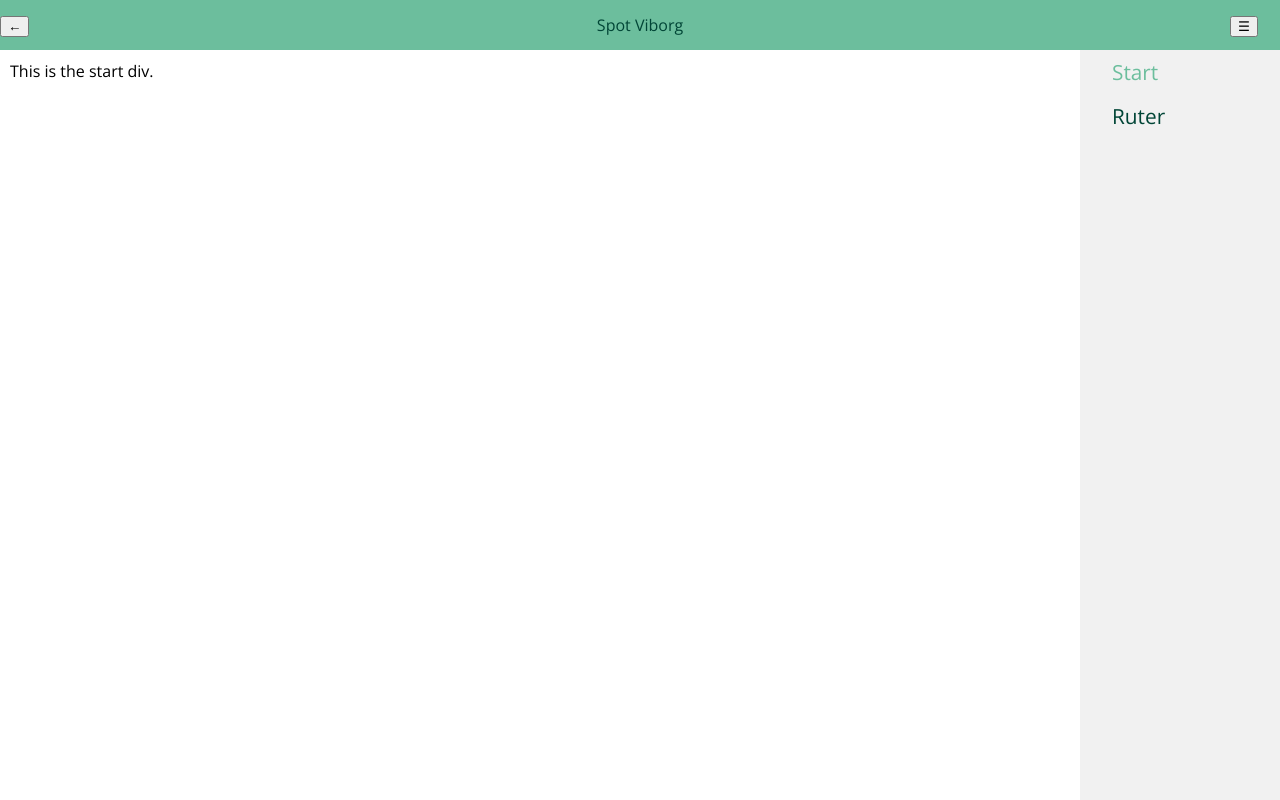
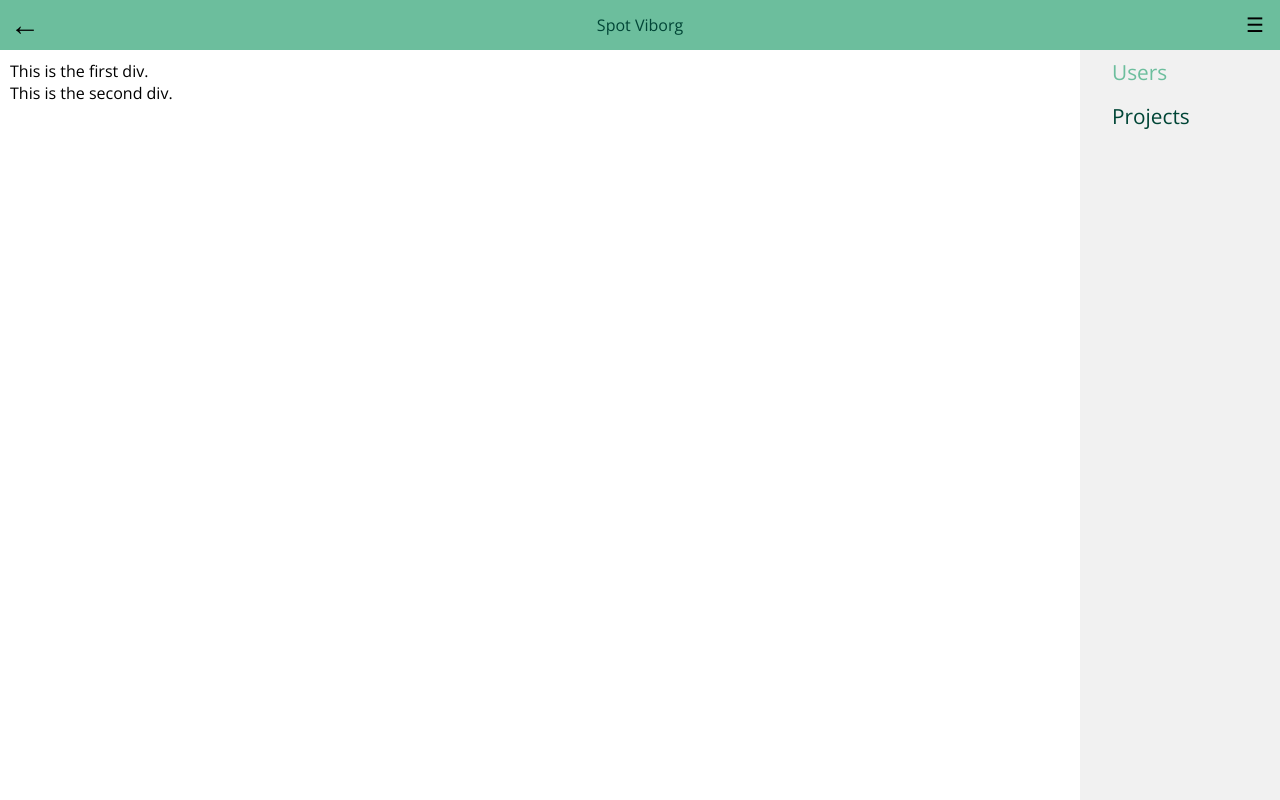
Before and after one commit to vibkomgis/spot_viborg_app, a website built with Vite: page troels.html in a window 1280 px wide. Built offline with nearby package versions, Linux system fonts and the light colour scheme.

Commit message:
troels test

```diff
--- a/troels.css
+++ b/troels.css
@@ -14,13 +14,17 @@
 }
 
 div#header #back {
-    height: 50px;
-    width: 50px;
-    line-height: 50px;
-    padding: 0;
     position: fixed;
     top: 0;
     left: 0;
+}
+button#go_back {
+    height: 50px;
+    width: 50px;
+    border: none;
+    background: none;
+    font-size: 30px;
+    padding: 0;
 }
 
 div#header #title {
@@ -30,13 +34,17 @@
 }
 
 div#header #navigation {
-    height: 50px;
-    width: 50px;
-    line-height: 50px;
-    padding: 0;
     position: fixed;
     top: 0;
     right: 0;
+}
+button#toggle_nav {
+    height: 50px;
+    width: 50px;
+    border: none;
+    background: none;
+    font-size: 20px;
+    padding: 0;
 }
 
 nav {
--- a/troels.html
+++ b/troels.html
@@ -20,36 +20,23 @@
         <button id="toggle_nav" onclick="toggleNav()">☰</button>
       </div>
       <nav>
-        <input id="start" type="radio" checked='check' name="start" value="start"><label for="start">Start</label>
-        <input id="ruter" type="radio" name="ruter" value="ruter"><label for="ruter">Ruter</label>
+        <input id="rad1" type="radio" checked='check' name="rad" value="first"><label for="rad1">Users</label>
+        <input id="rad2" type="radio" name="rad" value="second"><label for="rad2">Projects</label>
       </nav>
     </div>
 
     <div class="main">
-      <div class="start">
-        This is the start div.
+      <div class="first">
+        This is the first div.
       </div>
-
-      <div class="ruter">
-        This is the ruter div.
-      </div>
-
-      <div class="kort">
-        This is the kort div.
-      </div>
-
-      <div class="liste">
-        This is the liste div.
-      </div>
-
-      <div class="om">
-        This is the om div.
+      <div class="second">
+        This is the second div.
       </div>
     </div>
 
     <script src="https://cdnjs.cloudflare.com/ajax/libs/jquery/3.6.4/jquery.min.js"></script>
     <script>
-        var curr = $(".start");
+        var curr = $(".first");
         $("input[type='radio']").on('change', function() {
         curr.hide();
         curr = $("." + $("input[type='radio']:checked").val() );
```
